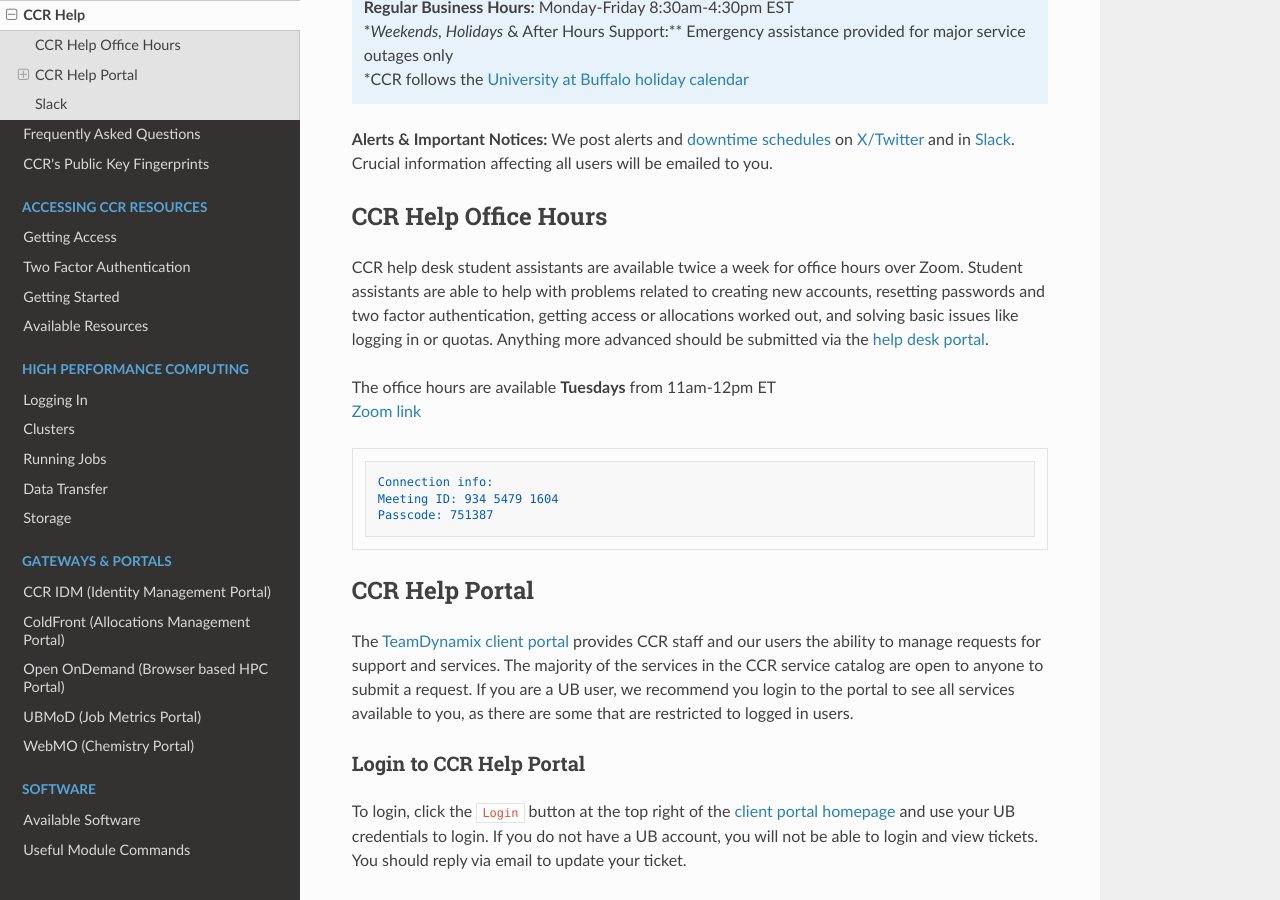
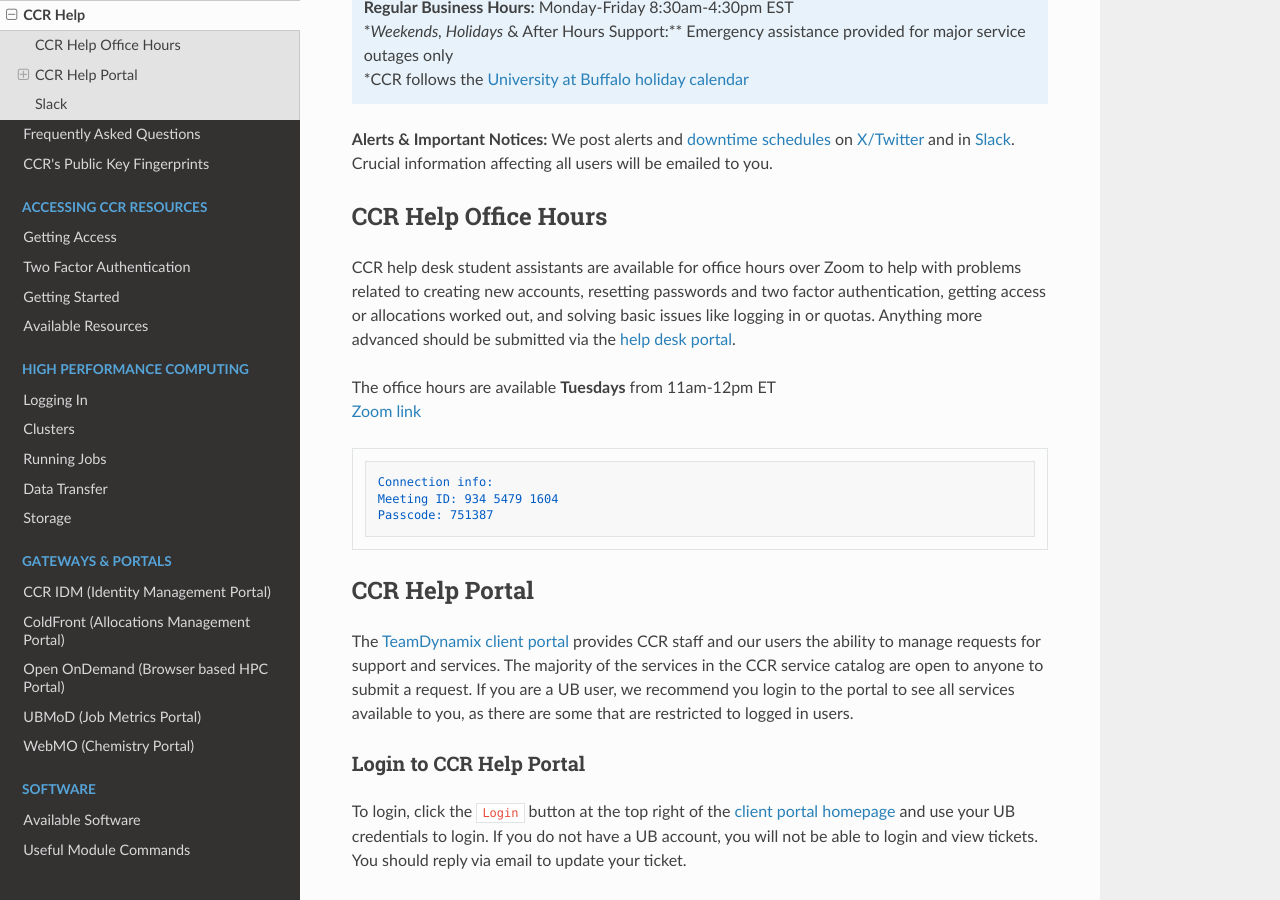
Before and after one commit to ubccr/ccrdocs, an MkDocs documentation site: the page built from pages/help.md, in a window 1280 px wide and 900 px high, scrolled down 637 px. Built offline with MkDocs 1.6.1, drawn with Linux system fonts in a browser that asks for light colours; nearby versions of some CDN libraries.

Commit message:
fix wording issues

```diff
--- a/pages/help.md
+++ b/pages/help.md
@@ -17,7 +17,7 @@ CCR staff provide the majority of support to users via our [TeamDynamix client p
 
 ## CCR Help Office Hours
 
-CCR help desk student assistants are available twice a week for office hours over Zoom.  Student assistants are able to help with problems related to creating new accounts, resetting passwords and two factor authentication, getting access or allocations worked out, and solving basic issues like logging in or quotas.  Anything more advanced should be submitted via the [help desk portal](#ccr-help-portal).
+CCR help desk student assistants are available for office hours over Zoom to help with problems related to creating new accounts, resetting passwords and two factor authentication, getting access or allocations worked out, and solving basic issues like logging in or quotas.  Anything more advanced should be submitted via the [help desk portal](#ccr-help-portal).
 
 The office hours are available **Tuesdays** from 11am-12pm ET
 [Zoom link](https://buffalo.zoom.us/j/93454791604?pwd=TE0zOGNrTDNacndLeWY1SHd5ejZkdz09)
```
